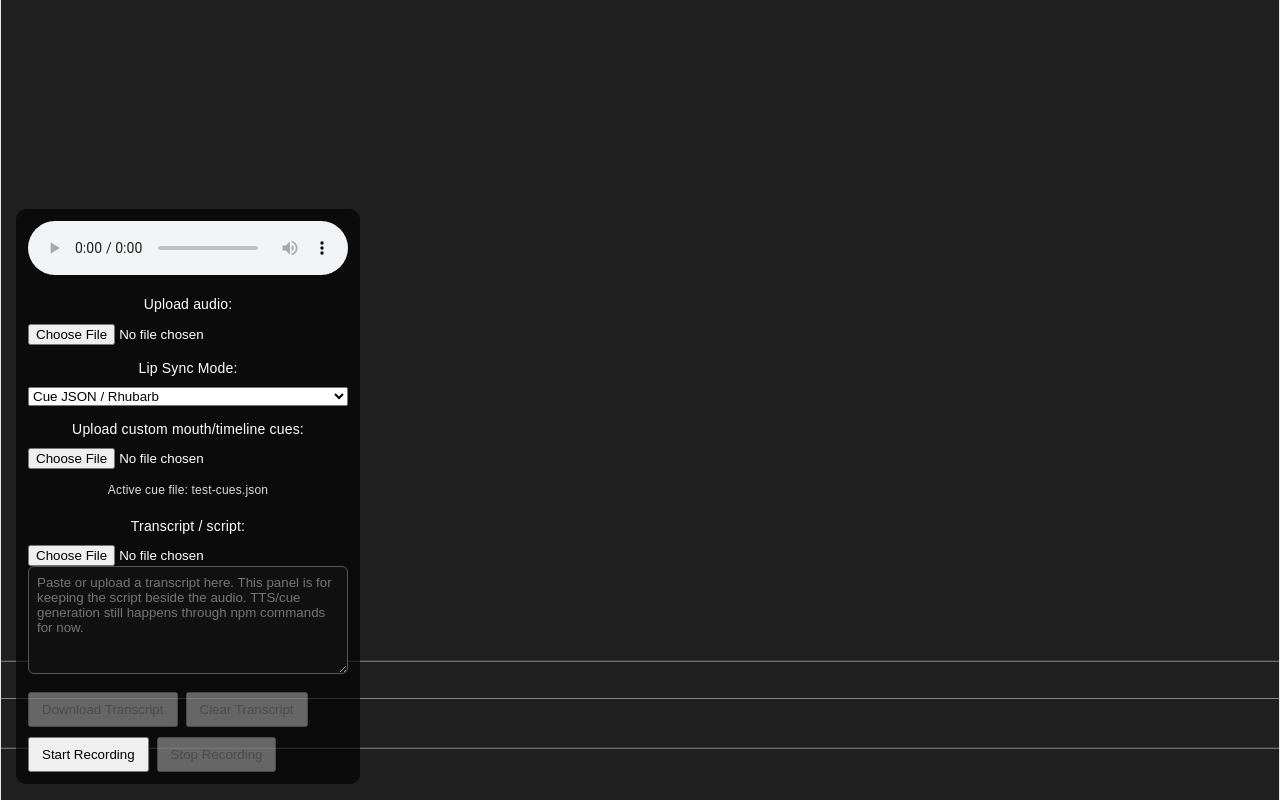
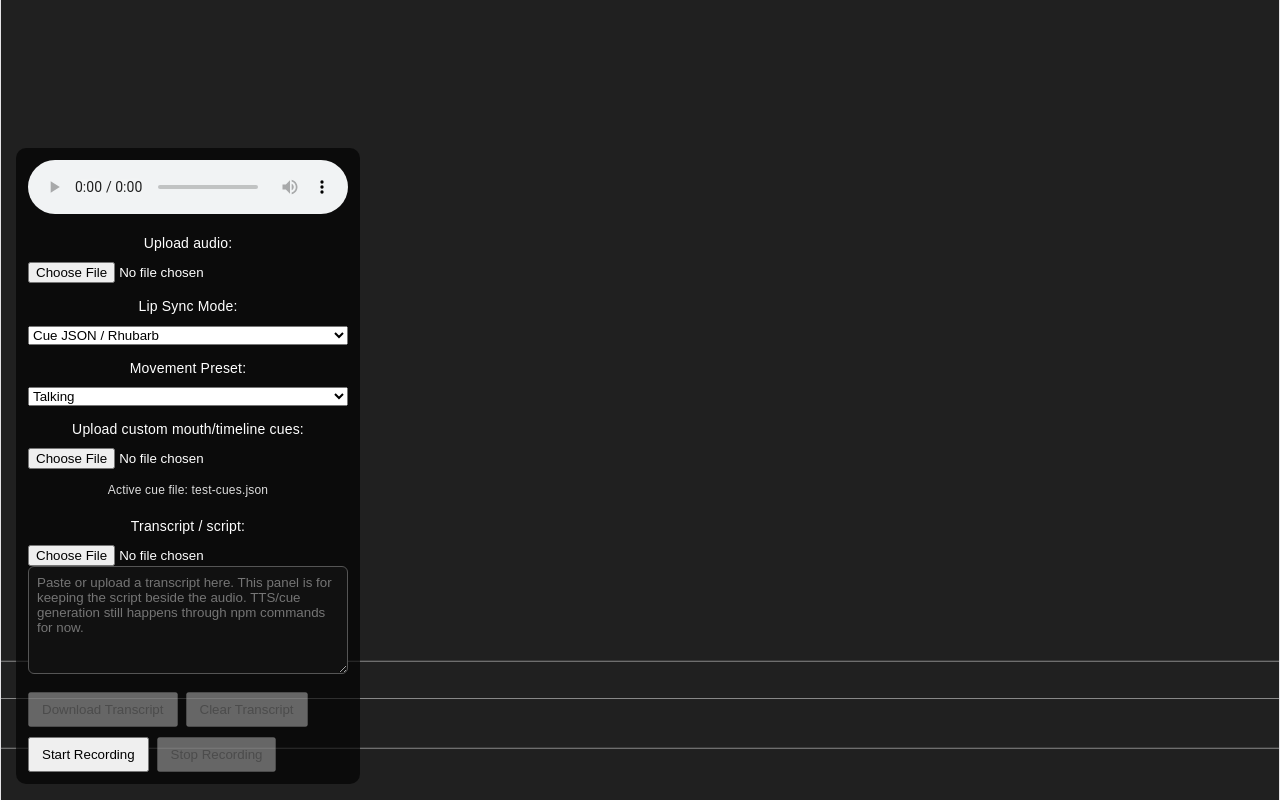
Before and after one commit to christiangoblin/cg-vtuber-video, a React (Vite) app: page / in a window 1280 px wide. Built offline with nearby package versions, Linux system fonts and the light colour scheme; no server answers.

Commit message:
Add movement presets

```diff
--- a/src/App.jsx
+++ b/src/App.jsx
@@ -3,7 +3,7 @@ import * as THREE from "three";
 import { GLTFLoader } from "three/addons/loaders/GLTFLoader.js";
 import { VRMLoaderPlugin, VRMHumanBoneName } from "@pixiv/three-vrm";
 import "./App.css";
-import { applyBodyCues, normalizeBodyCueFile } from "./bodyCues.js";
+import { applyBodyCues, normalizeBodyCueFile, applyMovementPreset } from "./bodyCues.js";
 
 function setBoneRotation(vrm, boneName, x = 0, y = 0, z = 0) {
   const bone = vrm.humanoid?.getNormalizedBoneNode(boneName);
@@ -134,12 +134,14 @@ export default function App() {
 
   const mouthCuesRef = useRef([]);
   const bodyCuesRef = useRef([]);
+  const movementPresetRef = useRef("talking");
   const uploadObjectUrlRef = useRef(null);
   const lipSyncModeRef = useRef("cues");
 
   const [isRecording, setIsRecording] = useState(false);
   const [audioSrc, setAudioSrc] = useState("/audio/test-audio.wav");
   const [lipSyncMode, setLipSyncMode] = useState("cues");
+  const [movementPreset, setMovementPreset] = useState("talking");
   const [cueFileName, setCueFileName] = useState("test-cues.json");
   const [transcriptText, setTranscriptText] = useState("");
   const [transcriptFileName, setTranscriptFileName] = useState("");
@@ -234,7 +236,13 @@ export default function App() {
         applyIdleAnimation(currentVrm, elapsedTime);
 
         if (audio && !audio.paused) {
-          applyBodyCues(currentVrm, audio.currentTime, bodyCuesRef.current);
+          if (bodyCuesRef.current.length > 0) {
+            applyBodyCues(currentVrm, audio.currentTime, bodyCuesRef.current);
+          } else {
+            applyMovementPreset(currentVrm, audio.currentTime, movementPresetRef.current);
+          }
+        } else {
+          applyMovementPreset(currentVrm, elapsedTime, "neutral");
         }
 
         applyBlinking(currentVrm, elapsedTime);
@@ -573,6 +581,12 @@ export default function App() {
     setupAudioGraph(audioRef.current);
     await resumeAudioContextIfNeeded();
   }
+  function handleMovementPresetChange(event) {
+    const preset = event.target.value;
+    movementPresetRef.current = preset;
+    setMovementPreset(preset);
+  }
+
 
   return (
     <main className="app">
@@ -601,6 +615,19 @@ export default function App() {
               <option value="live">Live audio loudness</option>
             </select>
           </label>
+        <div className="mode-row">
+          <label>
+            Movement Preset:
+            <select value={movementPreset} onChange={handleMovementPresetChange}>
+              <option value="neutral">Neutral</option>
+              <option value="talking">Talking</option>
+              <option value="energetic">Energetic</option>
+              <option value="sermon">Sermon</option>
+              <option value="dramatic">Dramatic</option>
+            </select>
+          </label>
+        </div>
+
         </div>
 
         <div className="cue-row">
--- a/src/bodyCues.js
+++ b/src/bodyCues.js
@@ -30,3 +30,35 @@ export function applyBodyCues(vrm, time, cues) {
     if (cue.type === "gesture" && cue.action === "bothHandsOut") { rot(vrm, VRMHumanBoneName.LeftUpperArm, -0.45 * s, 0, -0.5 * s); rot(vrm, VRMHumanBoneName.RightUpperArm, -0.45 * s, 0, 0.5 * s); }
   }
 }
+
+export function applyMovementPreset(vrm, time, preset = "neutral") {
+  const talk = Math.sin(time * 5);
+  const slow = Math.sin(time * 1.4);
+  const emphasis = Math.max(0, Math.sin(time * 2.2));
+
+  if (preset === "neutral") {
+    rot(vrm, VRMHumanBoneName.Head, Math.sin(time * 0.8) * 0.025, Math.sin(time * 0.6) * 0.035, 0);
+  }
+
+  if (preset === "talking") {
+    rot(vrm, VRMHumanBoneName.Head, talk * 0.04, slow * 0.08, slow * 0.02);
+    rot(vrm, VRMHumanBoneName.Chest, emphasis * 0.04, 0, slow * 0.035);
+  }
+
+  if (preset === "energetic") {
+    rot(vrm, VRMHumanBoneName.Head, talk * 0.08, slow * 0.14, slow * 0.04);
+    rot(vrm, VRMHumanBoneName.Chest, emphasis * 0.08, 0, slow * 0.07);
+    rot(vrm, VRMHumanBoneName.RightUpperArm, -0.12 * emphasis, 0, 0.45);
+  }
+
+  if (preset === "sermon") {
+    rot(vrm, VRMHumanBoneName.Head, talk * 0.035, slow * 0.06, 0);
+    rot(vrm, VRMHumanBoneName.Chest, 0.06 + emphasis * 0.07, 0, slow * 0.02);
+    rot(vrm, VRMHumanBoneName.RightUpperArm, -0.18 * emphasis, 0, 0.38);
+  }
+
+  if (preset === "dramatic") {
+    rot(vrm, VRMHumanBoneName.Head, slow * 0.09, Math.sin(time * 0.45) * 0.18, slow * 0.055);
+    rot(vrm, VRMHumanBoneName.Chest, emphasis * 0.12, 0, Math.sin(time * 0.8) * 0.08);
+  }
+}
```
